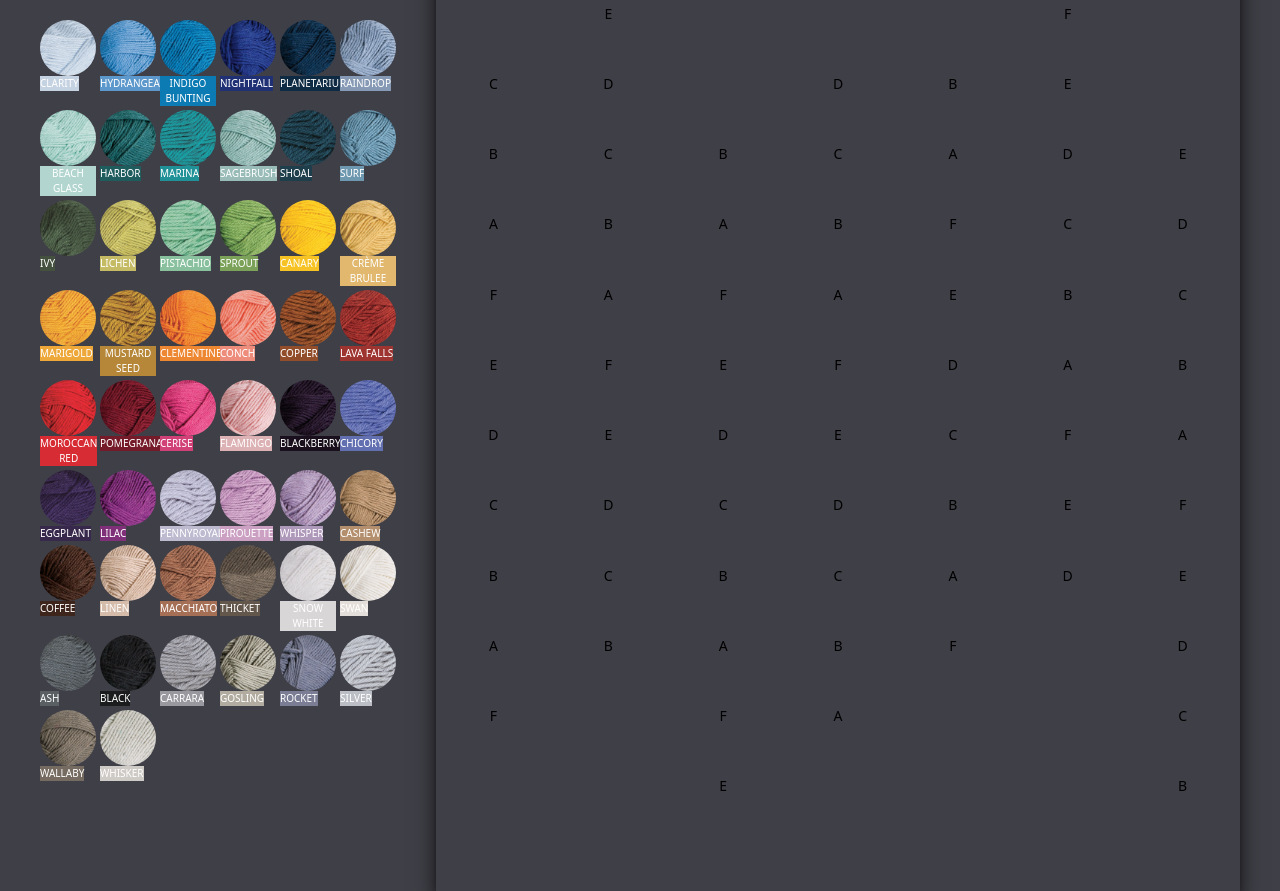
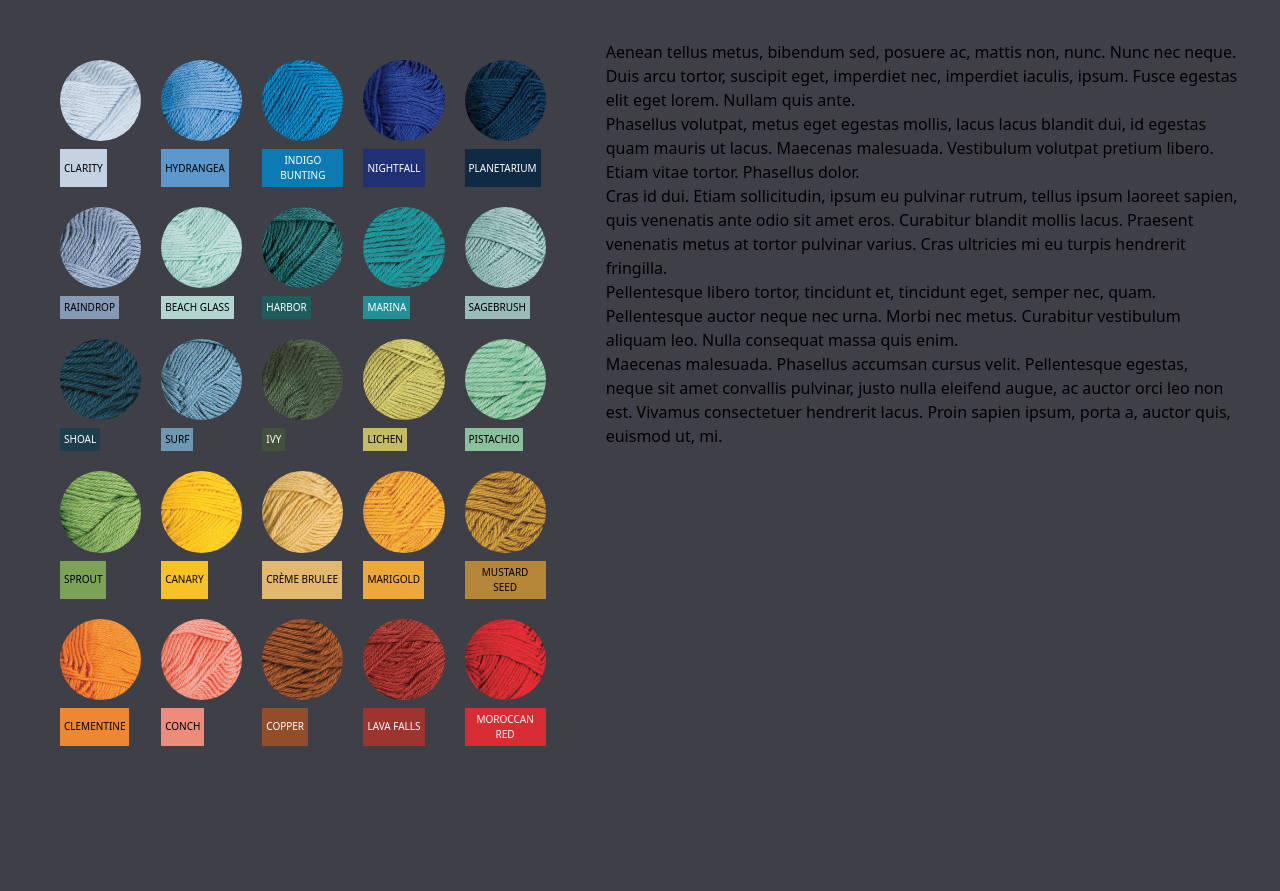
Before and after one commit to aweidele-projects/blanket-pattern, a React (Vite) app: page / in a window 1280 px wide. After the commit the page ends 800 px from the top, so only its background shows below. Built offline with nearby package versions, Linux system fonts and the light colour scheme.

Commit message:
Yarn swatches

```diff
--- a/src/App.jsx
+++ b/src/App.jsx
@@ -3,13 +3,25 @@ import { ColorSelector } from "./components/ColorSelector";
 function App() {
   return (
     <>
-      <div className="p-10 flex justify-center items-center h-screen gap-10 max-w-7xl m-auto">
-        <div className="1/3">
+      <div className="p-10 flex items-stretch gap-10 max-w-7xl m-auto max-h-screen">
+        <div>
           <ColorSelector />
         </div>
-        <div className="w-2/3 grow">
+        <div>
+          <p>Aenean tellus metus, bibendum sed, posuere ac, mattis non, nunc. Nunc nec neque. Duis arcu tortor, suscipit eget, imperdiet nec, imperdiet iaculis, ipsum. Fusce egestas elit eget lorem. Nullam quis ante.</p>
+
+          <p>Phasellus volutpat, metus eget egestas mollis, lacus lacus blandit dui, id egestas quam mauris ut lacus. Maecenas malesuada. Vestibulum volutpat pretium libero. Etiam vitae tortor. Phasellus dolor.</p>
+
+          <p>Cras id dui. Etiam sollicitudin, ipsum eu pulvinar rutrum, tellus ipsum laoreet sapien, quis venenatis ante odio sit amet eros. Curabitur blandit mollis lacus. Praesent venenatis metus at tortor pulvinar varius. Cras ultricies mi eu turpis hendrerit fringilla.</p>
+
+          <p>Pellentesque libero tortor, tincidunt et, tincidunt eget, semper nec, quam. Pellentesque auctor neque nec urna. Morbi nec metus. Curabitur vestibulum aliquam leo. Nulla consequat massa quis enim.</p>
+
+          <p>Maecenas malesuada. Phasellus accumsan cursus velit. Pellentesque egestas, neque sit amet convallis pulvinar, justo nulla eleifend augue, ac auctor orci leo non est. Vivamus consectetuer hendrerit lacus. Proin sapien ipsum, porta a, auctor quis, euismod ut, mi.</p>
+        </div>
+
+        {/* <div>
           <Blanket />
-        </div>
+        </div> */}
       </div>
     </>
   );
--- a/src/components/Blanket.jsx
+++ b/src/components/Blanket.jsx
@@ -22,7 +22,7 @@ export const Blanket = () => {
 
   return (
     <>
-      <div className="aspect-blanket w-full shadow-xl shadow-black">
+      <div className="aspect-blanket h-full shadow-xl shadow-black">
         <div className="h-full grid grid-cols-(--blanket-cols) grid-rows-(--blanket-rows)">
           {swatches.map((swatch, i) => (
             <Swatch key={i} swatch={swatch} color={swatchColors[swatch.color]} colorPicker={colorPickerOpen === swatch} handleColorPickerToggle={handleColorPickerToggle} handleColorChange={handleColorChange} />
--- a/src/components/ColorSelector.jsx
+++ b/src/components/ColorSelector.jsx
@@ -3,10 +3,12 @@ import { YarnColor } from "./YarnColor";
 
 export const ColorSelector = () => {
   return (
-    <div className="grid grid-cols-[repeat(6,3.5rem)] gap-1">
-      {products.map((product) => (
-        <YarnColor key={product.name} yarn={product} />
-      ))}
+    <div className="h-full overflow-auto p-5">
+      <div className="grid grid-cols-5 gap-5">
+        {products.map((product) => (
+          <YarnColor key={product.name} yarn={product} />
+        ))}
+      </div>
     </div>
   );
 };
--- a/src/components/YarnColor.jsx
+++ b/src/components/YarnColor.jsx
@@ -1,11 +1,24 @@
+function getTextColor(backgroundColor) {
+  // Extract RGB values
+  const rgb = backgroundColor.match(/\w\w/g).map((hex) => parseInt(hex, 16));
+
+  // Calculate luminance using W3C formula
+  const luminance = (0.299 * rgb[0] + 0.587 * rgb[1] + 0.114 * rgb[2]) / 255;
+
+  // Return black for light backgrounds, white for dark backgrounds
+  return luminance > 0.5 ? "text-black" : "text-white";
+}
+
 export const YarnColor = ({ yarn }) => {
   console.log(yarn);
   return (
-    <button className="text-[10px] text-white uppercase flex flex-col justify-start">
+    <button className="text-[10px] text-white uppercase flex flex-col justify-start gap-2 cursor-pointer">
       <div className="rounded-full overflow-hidden">
         <img src={`/images/${yarn.image}`} />
       </div>
-      <div style={{ backgroundColor: yarn.color }}>{yarn.name}</div>
+      <div className="grow p-1 flex justify-center items-center" style={{ backgroundColor: yarn.color }}>
+        <span className={getTextColor(yarn.color)}>{yarn.name}</span>
+      </div>
     </button>
   );
 };
```
